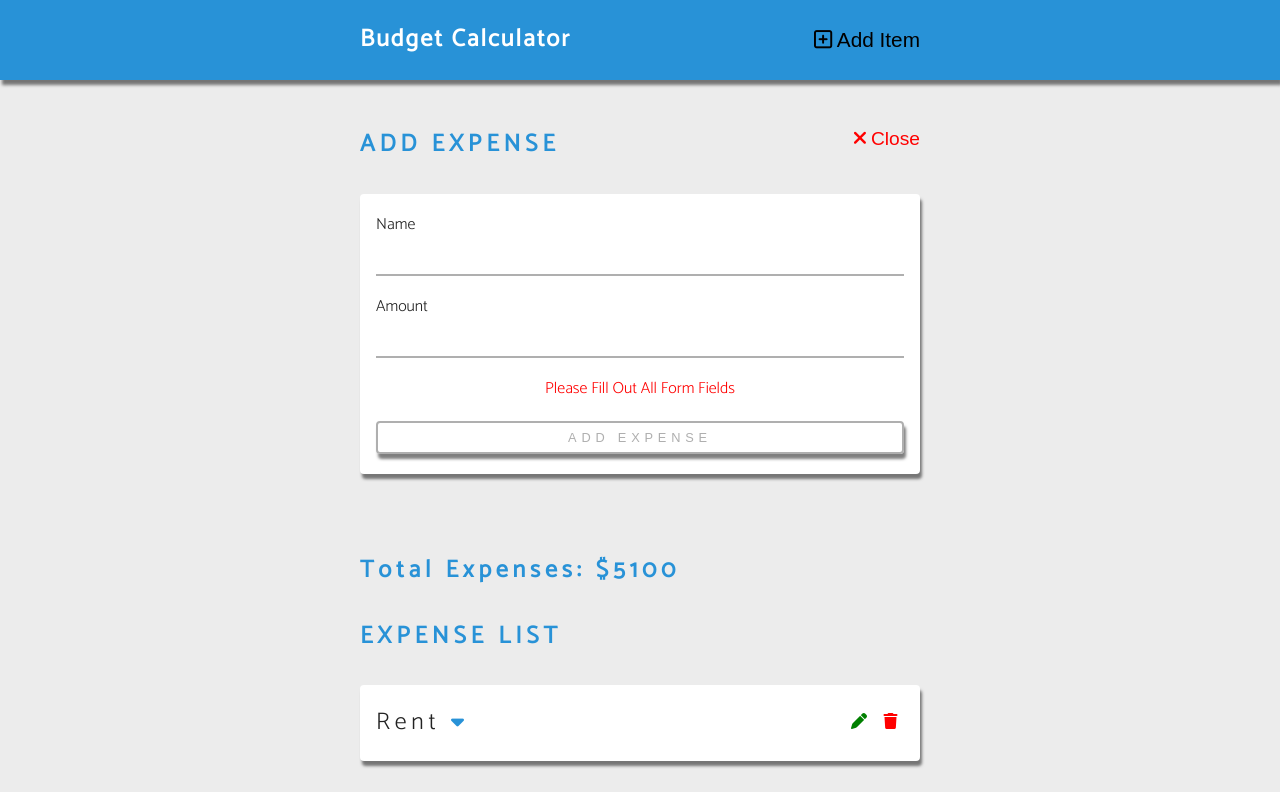
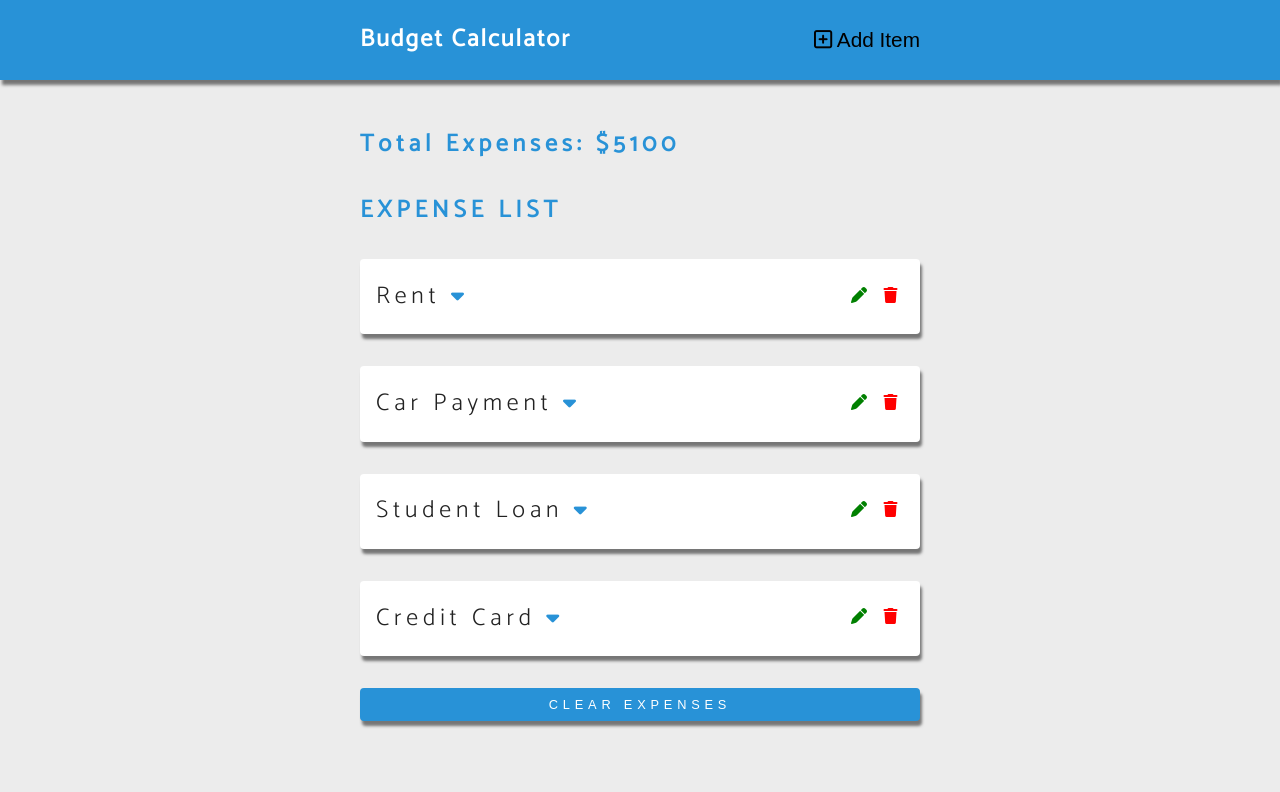
Before and after one commit to Altofogant/budget-calculator, a Svelte app: page / in a window 1280 px wide. Shown: the top 792 px of the page. Built offline with nearby package versions, Linux system fonts and the light colour scheme.

Commit message:
added functionality for showing and hiding the form

```diff
--- a/src/App.svelte
+++ b/src/App.svelte
@@ -10,11 +10,23 @@
 	let setName = '';
 	let setAmount = null;
 	let setId = null;
+	let isFormOpen = false;
 
 	$: isEditing = setId ? true : false;
 	$: total = expenses.reduce((prev, next) => {
 		return (prev += next.amount);
 	}, 0);
+
+	function showForm() {
+		isFormOpen =true;
+	}
+
+	function hideForm() {
+		isFormOpen = false;
+		setName = '';
+		setAmount = null;
+		setId = null;
+	}
 
 	function removeExpense(id) {
 		expenses = expenses.filter(item => item.id !== id);
@@ -35,6 +47,7 @@
 		setId = expense.id;
 		setName = expense.name;
 		setAmount = expense.amount;
+		showForm();
 	}
 
 	function editExpense({name, amount}) {
@@ -50,9 +63,11 @@
 	setContext('modify', setModifiedExpense);
 </script>
 
-<Navbar />
+<Navbar {showForm} />
 <main class="content">
-	<ExpenseForm {addExpense} name={setName} amount={setAmount} {isEditing} {editExpense}/>
+	{#if isFormOpen}
+		<ExpenseForm {addExpense} name={setName} amount={setAmount} {isEditing} {editExpense} {hideForm}/>
+	{/if}
 	<Totals title="Total expenses" {total} />
 	<ExpensesList {expenses} />
 	<button type="button" class="btn btn-primary btn-block" on:click={clearExpenses} >
--- a/src/ExpenseForm.svelte
+++ b/src/ExpenseForm.svelte
@@ -5,6 +5,7 @@
     export let amount = null;
     export let isEditing;
     export let editExpense;
+    export let hideForm;
     $: isEmpty = !name || !amount;
 
     function handleSubmit(e) {
@@ -35,6 +36,6 @@
             </p>
         {/if}
         <button disabled={isEmpty} class:disabled={isEmpty} type="submit" class="btn btn-block">{#if isEditing} Edit expense {:else} Add expense {/if}</button>
-        <button type="button" class="close-btn"><i class="fas fa-times"></i>close</button>
+        <button type="button" class="close-btn" on:click={hideForm}><i class="fas fa-times"></i>close</button>
     </form>
 </section>
--- a/src/Navbar.svelte
+++ b/src/Navbar.svelte
@@ -1,7 +1,11 @@
+<script>
+	export let showForm;
+</script>
+
 <nav class="nav">
 	<div class="nav-center">
 		<h1 class="nav-title">Budget Calculator</h1>
-		<button type="button" class="nav-btn">
+		<button type="button" class="nav-btn" on:click={showForm}>
 			<i class="far fa-plus-square"></i>
 			Add item
 		</button>
```
